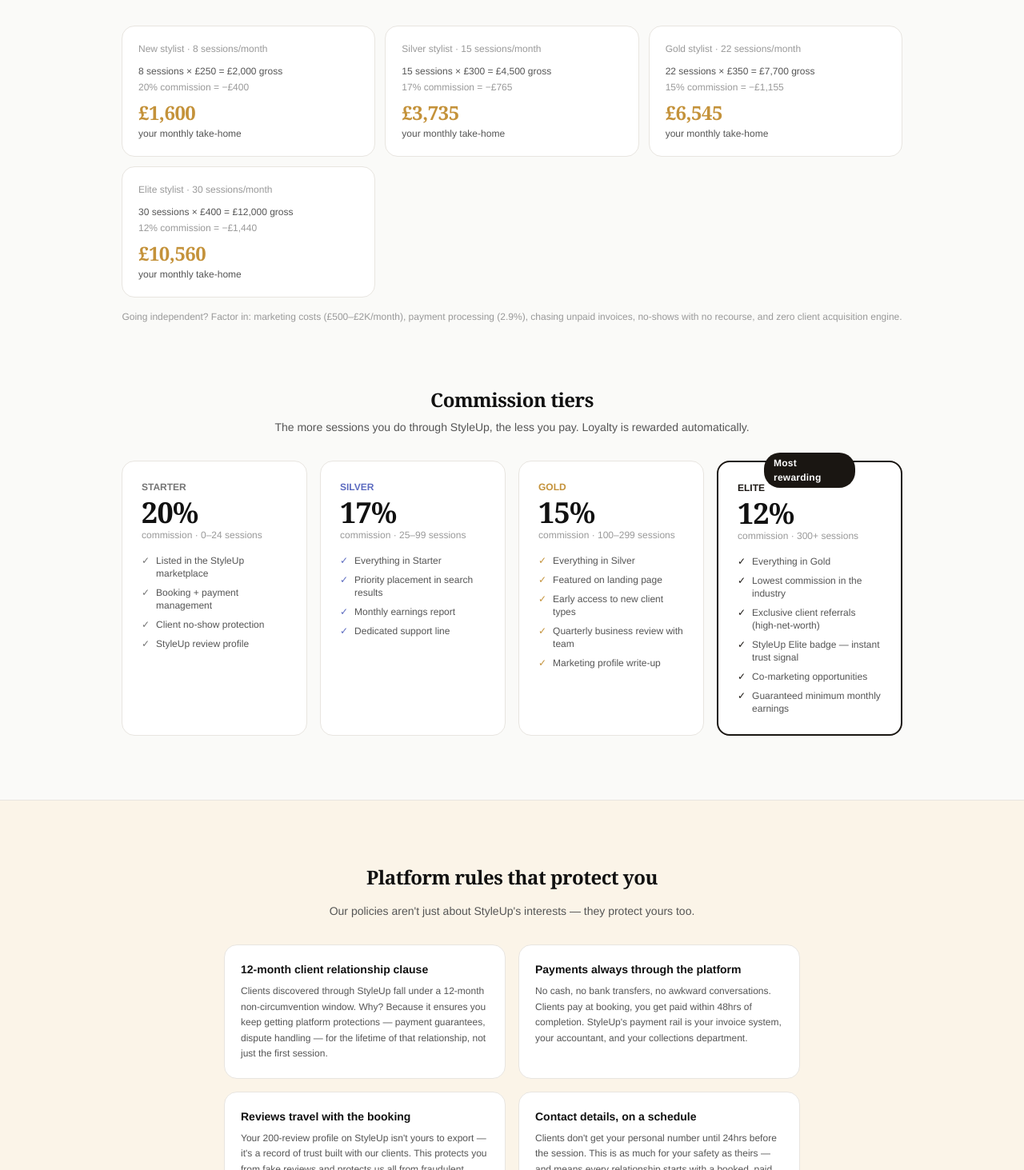
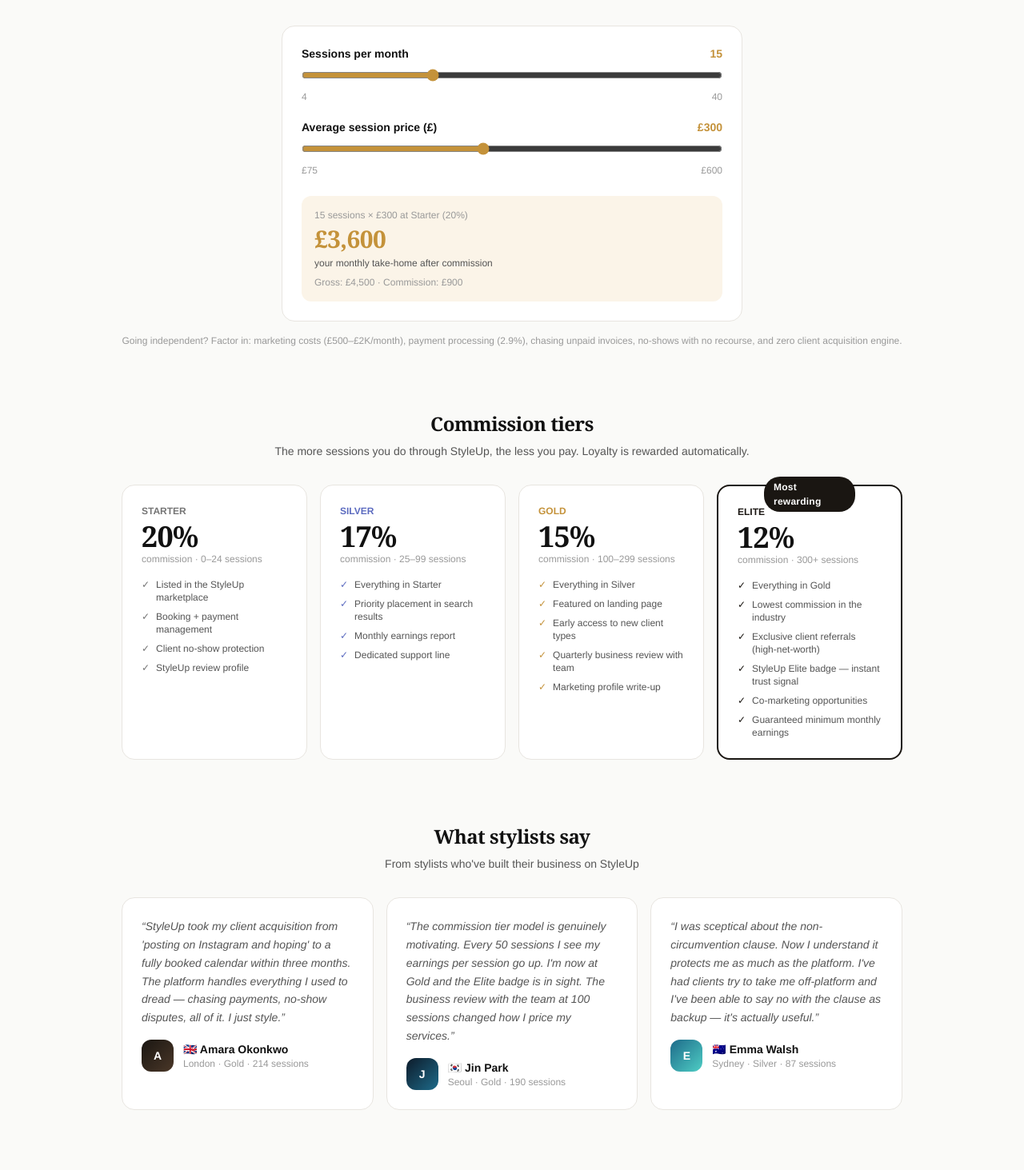
Before and after one commit to xasancodeb/Sales, a Next.js app in the folder styleup/: page /for-stylists in a window 1280 px wide. Shown: the part 1427-2890 px from the top of the page at 80% size. Built offline with nearby package versions, Linux system fonts and the light colour scheme.

Commit message:
Wave 8: for-stylists — testimonials, stylist FAQ, application timeline, interactive earnings calculator

```diff
--- a/styleup/app/for-stylists/page.tsx
+++ b/styleup/app/for-stylists/page.tsx
@@ -62,16 +62,20 @@ const TIERS = [
   },
 ];
 
-const EARNINGS_EXAMPLES = [
-  { sessions: 8, price: 250, commission: 20, label: "New stylist · 8 sessions/month" },
-  { sessions: 15, price: 300, commission: 17, label: "Silver stylist · 15 sessions/month" },
-  { sessions: 22, price: 350, commission: 15, label: "Gold stylist · 22 sessions/month" },
-  { sessions: 30, price: 400, commission: 12, label: "Elite stylist · 30 sessions/month" },
+const STYLIST_FAQS = [
+  { q: "How long does the application take?", a: "Most applicants hear back within 3 business days. The process is: application form → portfolio review → 30-min video call with our stylist success team → onboarding within 48hrs of approval." },
+  { q: "What does StyleUp handle for me?", a: "Payment processing, client acquisition (we run the marketing), booking management, dispute resolution, no-show protection, and your public stylist profile. You focus entirely on the styling." },
+  { q: "Can I set my own prices?", a: "Yes. You set your own rates for each service type. StyleUp recommends a price range based on your tier and market (London rates differ from Mumbai rates), but the decision is yours." },
+  { q: "What's the non-circumvention clause in practice?", a: "If a client books you through StyleUp and you later take them off-platform within 12 months, StyleUp can charge a fee equal to 3× the off-platform sessions. In practice, very few stylists trigger this — it's a protection, not a trap." },
+  { q: "How quickly do I get paid?", a: "Within 48 hours of a session being marked complete. Payments go to your linked bank account. No invoice needed — StyleUp generates it automatically." },
 ];
 
 export default function ForStylists() {
   const [applied, setApplied] = useState(false);
   const [form, setForm] = useState({ name: "", city: "", specialty: "", instagram: "" });
+  const [calcSessions, setCalcSessions] = useState(15);
+  const [calcPrice, setCalcPrice] = useState(300);
+  const [openFaq, setOpenFaq] = useState<number | null>(null);
 
   const submit = (e: React.FormEvent) => {
     e.preventDefault();
@@ -159,26 +163,62 @@ export default function ForStylists() {
         <p className="text-sm text-center mb-8" style={{ color: "var(--dim)" }}>
           Commission drops as you grow — rewarding loyalty and volume
         </p>
-        <div className="grid gap-3" style={{ gridTemplateColumns: "repeat(auto-fill, minmax(240px, 1fr))" }}>
-          {EARNINGS_EXAMPLES.map((e) => {
-            const gross = e.sessions * e.price;
-            const net = gross * (1 - e.commission / 100);
+        {/* Interactive calculator */}
+        <div className="card p-6 max-w-xl mx-auto">
+          <div className="mb-5">
+            <div className="flex justify-between mb-2">
+              <label className="text-sm font-semibold">Sessions per month</label>
+              <span className="text-sm font-bold" style={{ color: "var(--accent)" }}>{calcSessions}</span>
+            </div>
+            <input
+              type="range"
+              min={4}
+              max={40}
+              value={calcSessions}
+              onChange={(e) => setCalcSessions(Number(e.target.value))}
+              className="w-full"
+              style={{ accentColor: "var(--accent)" }}
+            />
+            <div className="flex justify-between text-xs mt-1" style={{ color: "var(--faint)" }}>
+              <span>4</span><span>40</span>
+            </div>
+          </div>
+          <div className="mb-6">
+            <div className="flex justify-between mb-2">
+              <label className="text-sm font-semibold">Average session price (£)</label>
+              <span className="text-sm font-bold" style={{ color: "var(--accent)" }}>£{calcPrice}</span>
+            </div>
+            <input
+              type="range"
+              min={75}
+              max={600}
+              step={25}
+              value={calcPrice}
+              onChange={(e) => setCalcPrice(Number(e.target.value))}
+              className="w-full"
+              style={{ accentColor: "var(--accent)" }}
+            />
+            <div className="flex justify-between text-xs mt-1" style={{ color: "var(--faint)" }}>
+              <span>£75</span><span>£600</span>
+            </div>
+          </div>
+          {/* Results */}
+          {(() => {
+            const gross = calcSessions * calcPrice;
+            const tier = calcSessions >= 25 ? (calcSessions >= 22 ? "Gold (15%)" : "Silver (17%)") : "Starter (20%)";
+            const commissionRate = calcSessions >= 25 ? (calcSessions >= 22 ? 15 : 17) : 20;
+            const net = gross * (1 - commissionRate / 100);
             return (
-              <div key={e.label} className="card p-5">
-                <p className="text-xs mb-3" style={{ color: "var(--faint)" }}>{e.label}</p>
-                <p className="text-xs mb-1" style={{ color: "var(--dim)" }}>
-                  {e.sessions} sessions × £{e.price} = £{gross.toLocaleString()} gross
+              <div className="p-4 rounded-xl" style={{ background: "var(--accent-bg)" }}>
+                <p className="text-xs mb-1" style={{ color: "var(--faint)" }}>{calcSessions} sessions × £{calcPrice} at {tier}</p>
+                <p className="serif text-3xl font-bold mb-1" style={{ color: "var(--accent)" }}>£{Math.round(net).toLocaleString()}</p>
+                <p className="text-xs" style={{ color: "var(--dim)" }}>your monthly take-home after commission</p>
+                <p className="text-xs mt-2" style={{ color: "var(--faint)" }}>
+                  Gross: £{gross.toLocaleString()} · Commission: £{Math.round(gross * commissionRate / 100).toLocaleString()}
                 </p>
-                <p className="text-xs mb-2" style={{ color: "var(--faint)" }}>
-                  {e.commission}% commission = −£{(gross * e.commission / 100).toLocaleString()}
-                </p>
-                <p className="serif text-2xl font-bold" style={{ color: "var(--accent)" }}>
-                  £{net.toLocaleString()}
-                </p>
-                <p className="text-xs mt-0.5" style={{ color: "var(--dim)" }}>your monthly take-home</p>
               </div>
             );
-          })}
+          })()}
         </div>
         <p className="text-xs text-center mt-4" style={{ color: "var(--faint)" }}>
           Going independent? Factor in: marketing costs (£500–£2K/month), payment processing (2.9%), chasing unpaid invoices, no-shows with no recourse, and zero client acquisition engine.
@@ -226,6 +266,83 @@ export default function ForStylists() {
         </div>
       </section>
 
+      {/* ── Stylist testimonials ── */}
+      <section className="max-w-5xl mx-auto px-6 pb-20">
+        <h2 className="serif text-2xl font-bold mb-2 text-center">What stylists say</h2>
+        <p className="text-sm text-center mb-8" style={{ color: "var(--dim)" }}>From stylists who&apos;ve built their business on StyleUp</p>
+        <div className="grid gap-4" style={{ gridTemplateColumns: "repeat(auto-fill, minmax(280px, 1fr))" }}>
+          {[
+            {
+              name: "Amara Okonkwo",
+              flag: "🇬🇧",
+              city: "London",
+              tier: "Gold",
+              sessions: 214,
+              quote: "StyleUp took my client acquisition from 'posting on Instagram and hoping' to a fully booked calendar within three months. The platform handles everything I used to dread — chasing payments, no-show disputes, all of it. I just style.",
+              gradient: ["#1A1612", "#4A3728"] as [string, string],
+            },
+            {
+              name: "Jin Park",
+              flag: "🇰🇷",
+              city: "Seoul",
+              tier: "Gold",
+              sessions: 190,
+              quote: "The commission tier model is genuinely motivating. Every 50 sessions I see my earnings per session go up. I'm now at Gold and the Elite badge is in sight. The business review with the team at 100 sessions changed how I price my services.",
+              gradient: ["#0D1B2A", "#1E6B8A"] as [string, string],
+            },
+            {
+              name: "Emma Walsh",
+              flag: "🇦🇺",
+              city: "Sydney",
+              tier: "Silver",
+              sessions: 87,
+              quote: "I was sceptical about the non-circumvention clause. Now I understand it protects me as much as the platform. I've had clients try to take me off-platform and I've been able to say no with the clause as backup — it's actually useful.",
+              gradient: ["#1E6B8A", "#4ECDC4"] as [string, string],
+            },
+          ].map((t) => (
+            <div key={t.name} className="card p-6">
+              <p className="text-sm leading-relaxed mb-4 italic" style={{ color: "var(--dim)" }}>
+                &ldquo;{t.quote}&rdquo;
+              </p>
+              <div className="flex items-center gap-3">
+                <div
+                  className="rounded-xl h-10 w-10 flex items-center justify-center text-sm font-bold text-white flex-shrink-0"
+                  style={{ background: `linear-gradient(135deg, ${t.gradient[0]}, ${t.gradient[1]})` }}
+                >
+                  {t.name[0]}
+                </div>
+                <div>
+                  <p className="font-semibold text-sm">{t.flag} {t.name}</p>
+                  <p className="text-xs" style={{ color: "var(--faint)" }}>{t.city} · {t.tier} · {t.sessions} sessions</p>
+                </div>
+              </div>
+            </div>
+          ))}
+        </div>
+      </section>
+
+      {/* ── Application timeline ── */}
+      <section style={{ background: "var(--dark)", color: "#fff" }} className="py-20">
+        <div className="max-w-5xl mx-auto px-6">
+          <h2 className="serif text-2xl font-bold mb-2 text-center">What happens after you apply</h2>
+          <p className="text-sm text-center mb-10" style={{ color: "rgba(255,255,255,0.5)" }}>From application to first booking in under a week</p>
+          <div className="grid gap-6" style={{ gridTemplateColumns: "repeat(auto-fit, minmax(200px, 1fr))" }}>
+            {[
+              { day: "Day 1", title: "Application review", body: "We review your form, portfolio links, and specialty. Most applications are assessed within 24 hours by our stylist success team." },
+              { day: "Day 2–3", title: "Video call", body: "A 30-minute call with our team. We want to understand your style philosophy, client experience, and what you're hoping to build with StyleUp." },
+              { day: "Day 4", title: "Approval & onboarding", body: "Approved stylists get access to the stylist portal, a profile setup guide, and their first mock booking to test the system." },
+              { day: "Day 5–7", title: "Profile live + first booking", body: "Your profile goes live on the marketplace. Many stylists receive their first enquiry within 48 hours of going live." },
+            ].map((step) => (
+              <div key={step.day} className="p-5 rounded-2xl" style={{ background: "rgba(255,255,255,0.06)" }}>
+                <p className="mono text-xs mb-2" style={{ color: "var(--accent)" }}>{step.day}</p>
+                <p className="font-semibold mb-2">{step.title}</p>
+                <p className="text-sm leading-relaxed" style={{ color: "rgba(255,255,255,0.55)", lineHeight: 1.6 }}>{step.body}</p>
+              </div>
+            ))}
+          </div>
+        </div>
+      </section>
+
       {/* Anti-circumvention — framed as protection for stylists */}
       <section style={{ background: "var(--accent-bg)", borderTop: "1px solid var(--border)", borderBottom: "1px solid var(--border)" }} className="py-20">
         <div className="max-w-3xl mx-auto px-6">
@@ -261,6 +378,30 @@ export default function ForStylists() {
           <p className="text-xs text-center mt-6" style={{ color: "var(--faint)" }}>
             Stylists who circumvent the platform — taking clients directly after a StyleUp introduction — are suspended and may face a fee equal to 3× the value of sessions conducted off-platform.
           </p>
+        </div>
+      </section>
+
+      {/* ── Stylist FAQ ── */}
+      <section id="stylist-faq" className="max-w-3xl mx-auto px-6 pb-20">
+        <h2 className="serif text-2xl font-bold mb-2 text-center">Your questions answered</h2>
+        <p className="text-sm text-center mb-8" style={{ color: "var(--dim)" }}>What stylists ask us most before joining</p>
+        <div className="flex flex-col gap-2">
+          {STYLIST_FAQS.map((faq, i) => (
+            <div key={i} className="card overflow-hidden">
+              <button
+                onClick={() => setOpenFaq(openFaq === i ? null : i)}
+                className="w-full text-left px-5 py-4 flex items-center justify-between"
+              >
+                <span className="font-semibold text-sm">{faq.q}</span>
+                <span className="text-lg" style={{ color: "var(--faint)", transform: openFaq === i ? "rotate(45deg)" : "none", transition: "transform 0.2s", display: "inline-block" }}>+</span>
+              </button>
+              {openFaq === i && (
+                <div className="px-5 pb-4 text-sm leading-relaxed fade-up" style={{ color: "var(--dim)" }}>
+                  {faq.a}
+                </div>
+              )}
+            </div>
+          ))}
         </div>
       </section>
 
```
